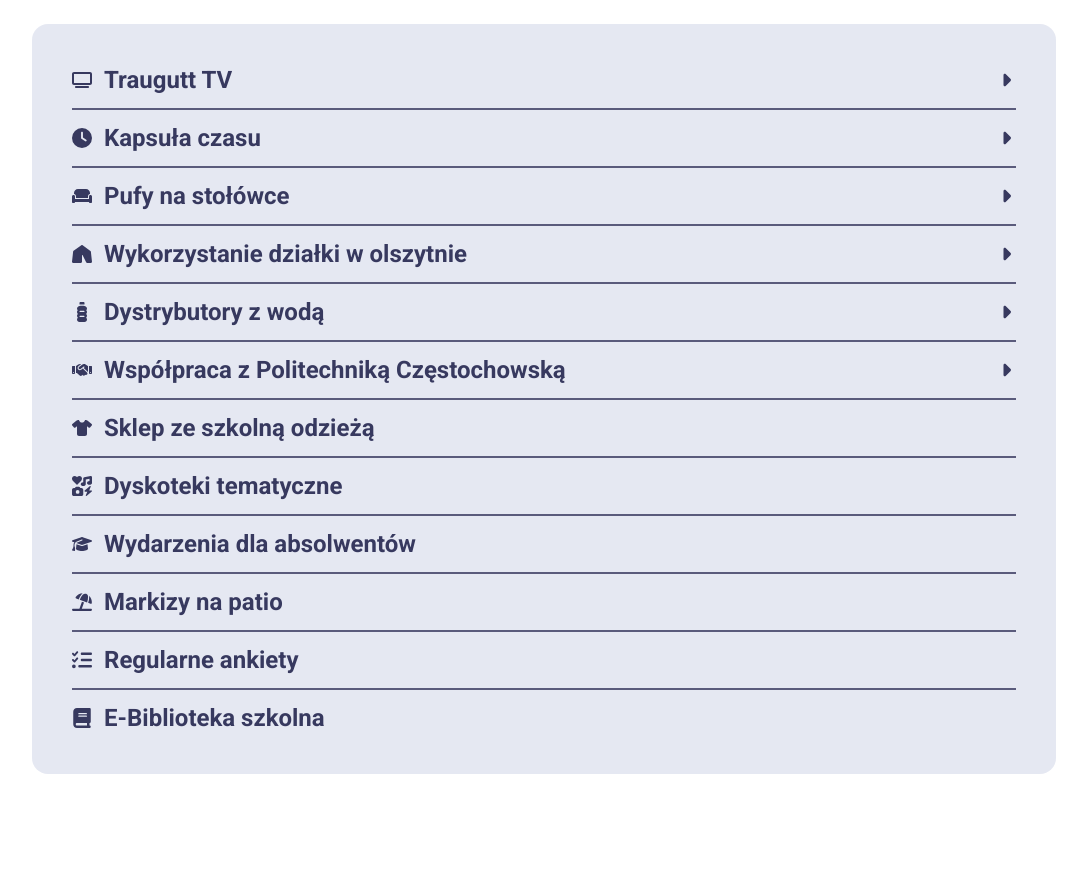
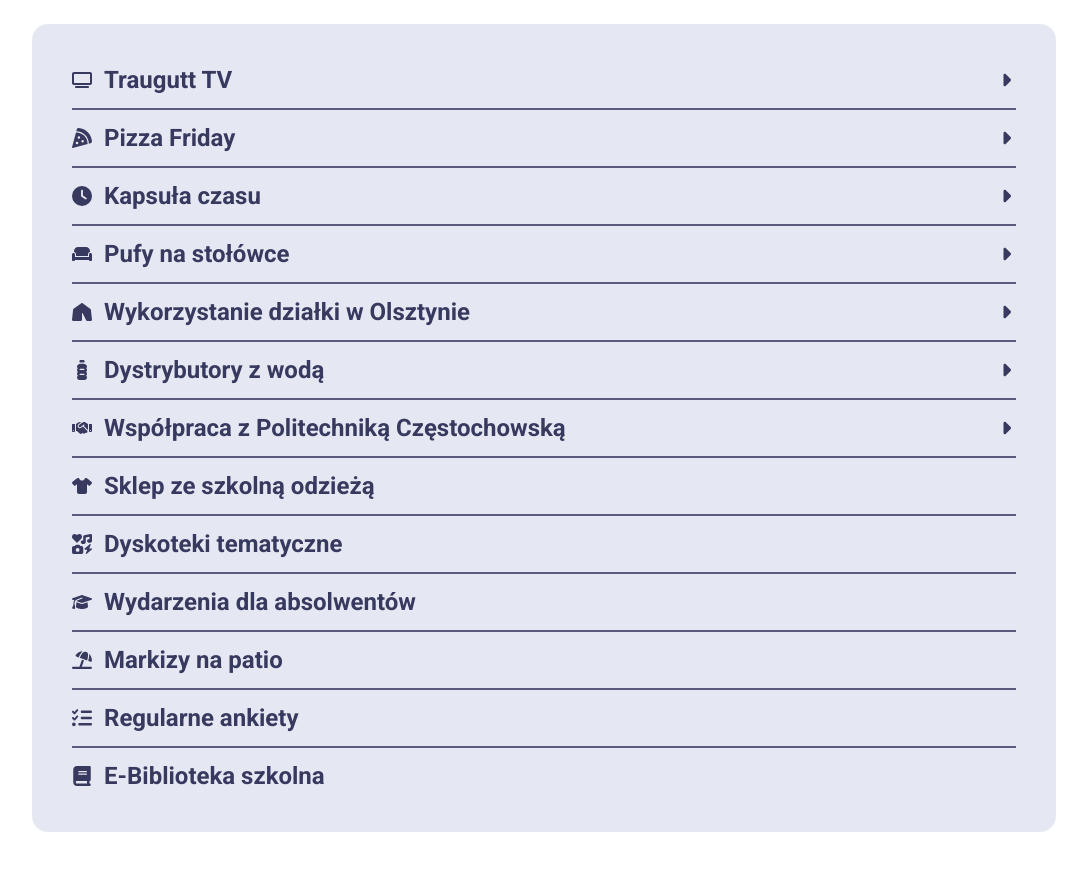
Before and after one commit to Mixeronix/Election-Bartosz-Wiaderek, a Next.js app: page / in a window 1280 px wide. Shown: the part 4020-4890 px from the top of the page, without its empty margins (96-1183 px from the left). Built offline with nearby package versions, Linux system fonts and the light colour scheme.

Commit message:
Idea added, typo fixed

```diff
--- a/app/otherIdeasContainer.tsx
+++ b/app/otherIdeasContainer.tsx
@@ -10,6 +10,7 @@ import {
 	faHandshake,
 	faIcons,
 	faListCheck,
+	faPizzaSlice,
 	faTent,
 	faTshirt,
 	faTv,
@@ -53,6 +54,12 @@ export default function OtherIdeasContainer() {
 			icon: faIcons,
 		},
 		{
+			title: "Pizza Friday",
+			icon: faPizzaSlice,
+			content:
+				"Pizza Friday będzie eventem, który będzie odbywał się co miesiąc. Pomysł polega na tym, że raz w miesiącu na świetlicy szkolnej będzie można zakupić pizze (na kawałki). W między czasie będą się odbywały mniejsze wydarzenia. W tym właśnie czasie chcę aby odbywały się koncerty, występy naszych uczniów czy pokazy. Pierwszy Pizza friday już niedlugo!",
+		},
+		{
 			title: "Wydarzenia dla absolwentów",
 			icon: faGraduationCap,
 		},
@@ -71,7 +78,7 @@ export default function OtherIdeasContainer() {
 			icon: faCouch,
 		},
 		{
-			title: "Wykorzystanie działki w olszytnie",
+			title: "Wykorzystanie działki w Olsztynie",
 			icon: faTent,
 			content:
 				"Nasza szkoła jest właścicielem działki w Olsztynie, niestety obecnie nie jest ona wykorzystywana. Chcemy maksymalnie wykorzystać potencjał tego miejsca. Planujemy organizację wyjazdów, spotkań oraz różnego rodzaju biwaków, takich jak biwaki harcerskie. W miarę możliwości planujemy również organizować integracje klasowe i pikniki w tym miejscu.",
```
